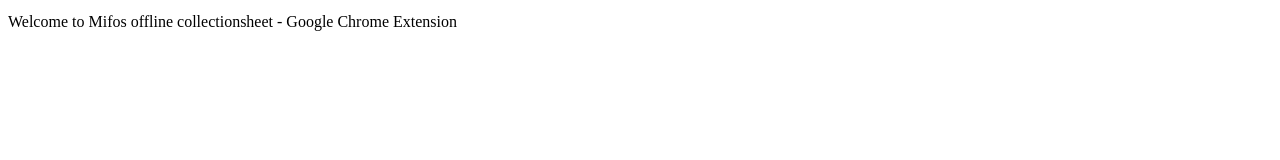
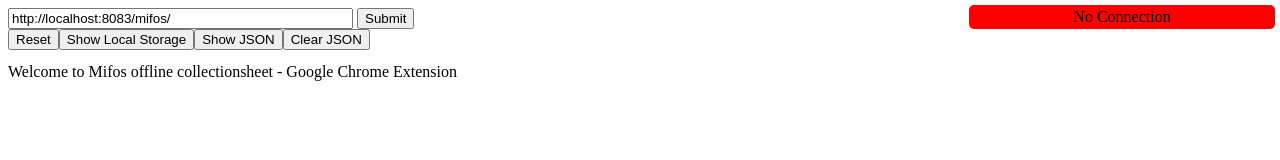
Before and after one commit to ugupta/mcollection, a plain HTML site: page extension/index.html in a window 1280 px wide. Drawn offline with Linux system fonts and the light colour scheme; no server answers.

Commit message:
Added logic for connection status check

```diff
--- a/extension/index.html
+++ b/extension/index.html
@@ -11,6 +11,7 @@
   <body>
     <div id="status"></div>
     <div id='loginDialog'></div>
+    <div id='debugTools'></div>
     <div id="centerList"></div>
     <pre id="errors"></pre>
     <div id="placeholder"></div>
--- a/extension/js/collectionsheet.js
+++ b/extension/js/collectionsheet.js
@@ -12,8 +12,10 @@
 var CLIENT_LEVEL = 1;
 var debug = true;
 var connectionStatus;
+var prevConnectionStatus;
 var statusIntervalReference;
 var statusInterval = 1000;
+var initApp = true;
 
 function reset() {
     window.localStorage.clear();
@@ -30,8 +32,20 @@
         createBranchList();
         loadCollectionSheetUI();
     }
+    statusIntervalReference = setInterval("startStatusTrack()", statusInterval);
+    addDebugTools();
+}
 
-    statusIntervalReference = setInterval("startStatusTrack()", statusInterval);
+function addDebugTools() {
+     var htmlStr = "";
+     if(debug == true) {
+        htmlStr += "<input type=button onclick='reset()' value='Reset' />"
+                 + "<input type=button onclick='listAllItems()' value='Show Local Storage' />"
+                 + "<input type=button onclick='showSaveCollectionsheet()' value='Show JSON' />"
+                 + "<input type=button onclick='clearShowSaveCollectionsheet()' value='Clear JSON' />"
+                 + "<div id='saveJSON'></div>";
+       $("#debugTools").html(htmlStr);
+    }
 }
 
 function startStatusTrack() {
@@ -71,18 +85,26 @@
         setItem('baseURL', baseURL);
     }
     var htmlStr = "";
+
+    // has connection status changed
+    if(initApp || prevConnectionStatus !== connectionStatus) {
+        prevConnectionStatus = connectionStatus
 	    if(connectionStatus == undefined) {
 		htmlStr += "<input type='text' id='url' name='url' size=40 value='"+baseURL+"'></input>\n"
 		         + "<input type='button' id='loginButton' value='Submit'></input>\n";
 	    }
 	    if(connectionStatus == 'session expired') {
-        htmlStr += "<input type='text' id='username' name='url' placeholder='username' value='"+username+"'></input>\n"
+		htmlStr += "<input type='text' id='url' name='url' size=40 value='"+baseURL+"'></input>\n"
+                 + "<input type='text' id='username' name='url' placeholder='username' value='"+username+"'></input>\n"
 		         + "<input type='password' id='password' name='url' placeholder='password' value='"+password+"' ></input>\n"
 		         + "<input type='button' id='loginButton' value='Submit'></input>\n";
 	    }
-
 	    $("#loginDialog").html(htmlStr);
 	    $("#loginButton").click(getLoginParameters);
+   }
+    if(initApp) {
+       initApp = false;
+    }
 }
 
 function getLoginParameters() {
@@ -110,7 +132,7 @@
     } else {
     try {
         var url = baseURL + "status.json";
-        xhr.open("GET", url, false);
+        xhr.open("GET", url, true);
         xhr.send();
         } catch(e) {}
     }
@@ -121,6 +143,7 @@
 }
 
 function abort() {
+   previousConnectionStatus = connectionStatus;
    connectionStatus = undefined;
 }
 
@@ -131,6 +154,7 @@
        }
         var response = JSON.parse(xhr.responseText);
         if (response.status !== undefined) {
+            previousConnectionStatus = connectionStatus;
             connectionStatus = response.status;
         } else {
             alert(response.status);
@@ -176,17 +200,17 @@
 }
 
 function createBranchList() {
-    centerList = JSON.parse(getItem("centerList"));
+    var centerListData = getItem("centerList");
+    if(centerListData == undefined) {
+      if(connectionStatus == "Success") {
+        afterLoginSuccess();
+      }
+        return;
+    }
+    centerList = JSON.parse(centerListData);
     var htmlStr = "<b>Branches -></b>";
     for (var i = 0; i < centerList.length; i++) {
         htmlStr += "<input type=button value='" + centerList[i].displayName + "' onclick='showCollectionSheetHandler(" + centerList[i].id + ")'></input>";
-    }
-    if(debug == true) {
-        htmlStr += "<input type=button onclick='reset()' value='Reset' />"
-                 + "<input type=button onclick='listAllItems()' value='Show Local Storage' />"
-                 + "<input type=button onclick='showSaveCollectionsheet()' value='Show JSON' />"
-                 + "<input type=button onclick='clearShowSaveCollectionsheet()' value='Clear JSON' />"
-                 + "<div id='saveJSON'></div>"
     }
     $("#centerList").html(htmlStr);
     placeHolder.html('');
```
Lines whose indentation alone changed are shown as unchanged.
